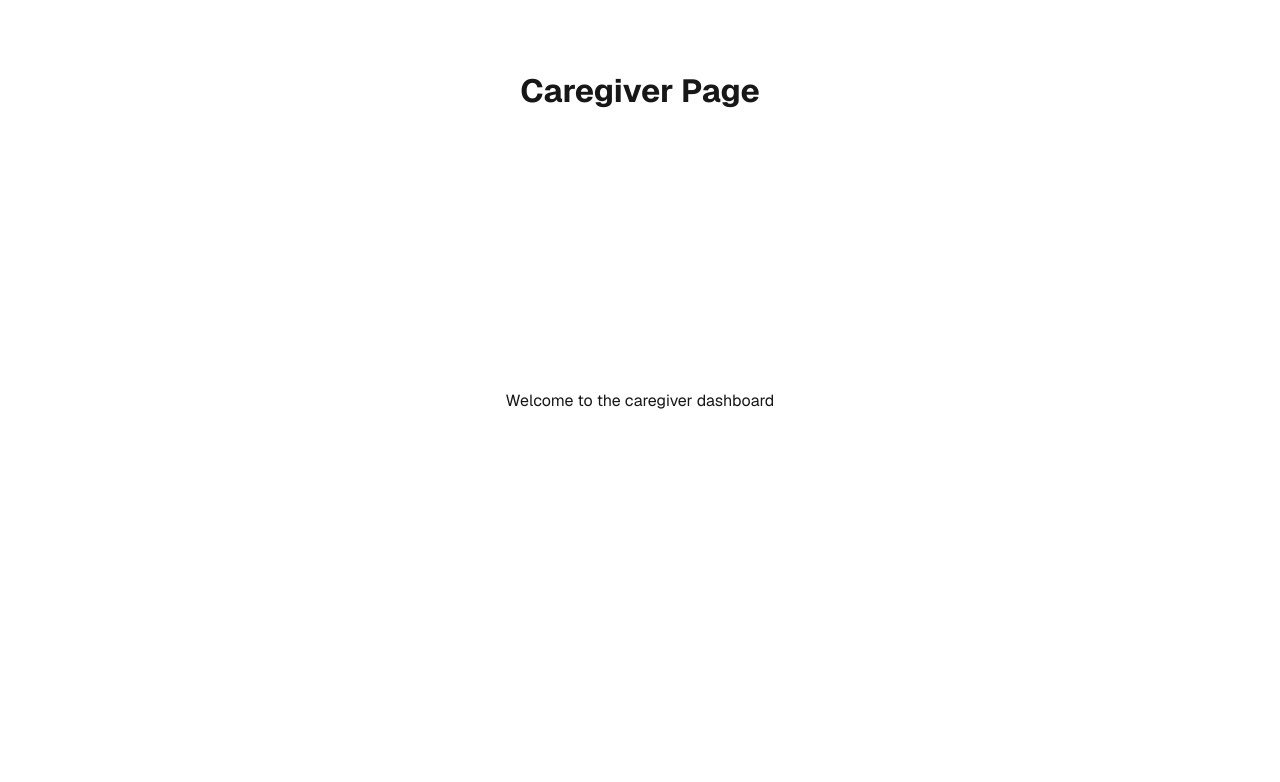
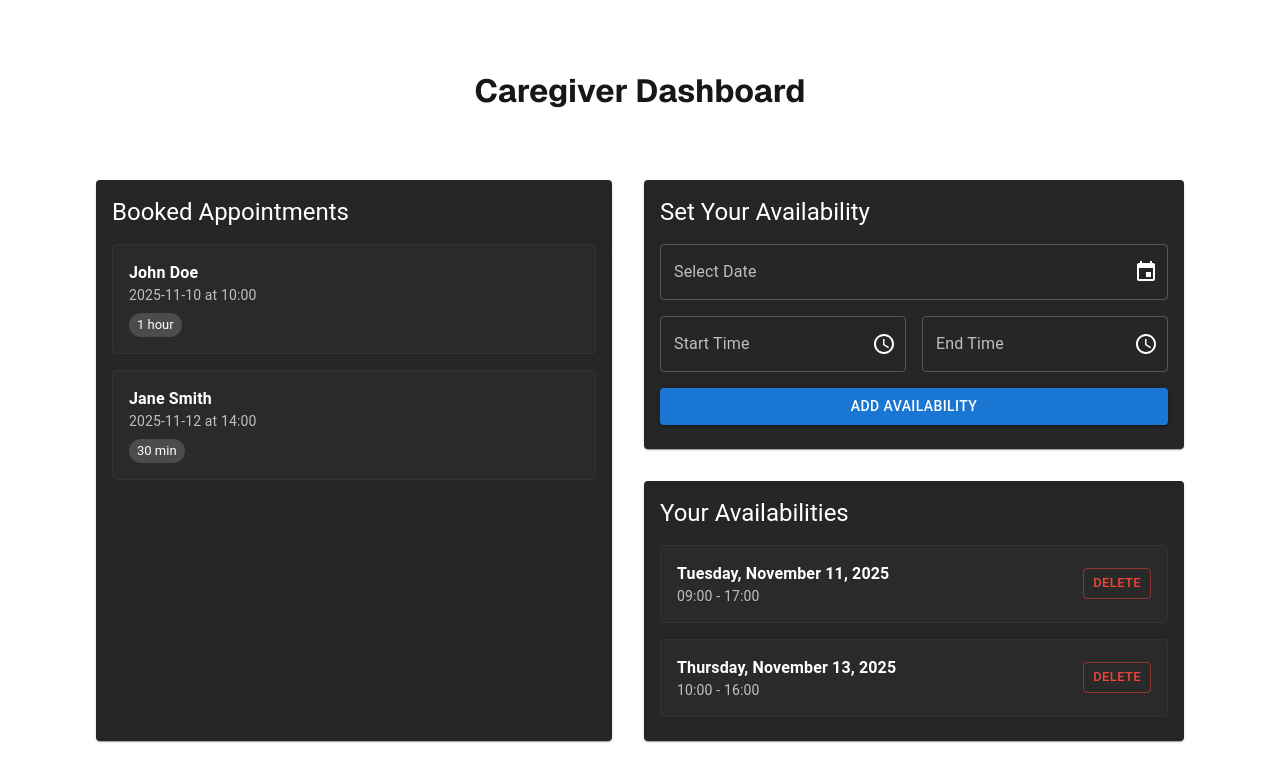
Before and after one commit to likseniets/app-ointment, a Next.js app: page /caregiver in a window 1280 px wide. Shown: the top 782 px of the page. Built offline with nearby package versions, Linux system fonts and the light colour scheme.

Commit message:
added content to caretaker page and updated design on login

```diff
--- a/app/caregiver/page.tsx
+++ b/app/caregiver/page.tsx
@@ -1,10 +1,225 @@
+'use client';
+
+import { useState } from 'react';
 import styles from "../page.module.css";
+import { Button, TextField, Card, CardContent, Typography, Box, Chip, ThemeProvider, createTheme } from '@mui/material';
+import { LocalizationProvider, DatePicker, TimePicker } from '@mui/x-date-pickers';
+import { AdapterDayjs } from '@mui/x-date-pickers/AdapterDayjs';
+import dayjs, { Dayjs } from 'dayjs';
+
+const darkTheme = createTheme({
+  palette: {
+    mode: 'dark',
+    primary: {
+      main: '#1976d2',
+    },
+    background: {
+      default: '#000000',
+      paper: '#1a1a1a',
+    },
+  },
+});
+
+interface Availability {
+  id: string;
+  date: string;
+  startTime: string;
+  endTime: string;
+}
+
+interface Appointment {
+  id: string;
+  clientName: string;
+  date: string;
+  time: string;
+  duration: string;
+}
 
 export default function CaregiverPage() {
+  const [availabilities, setAvailabilities] = useState<Availability[]>([
+    { id: '1', date: '2025-11-11', startTime: '09:00', endTime: '17:00' },
+    { id: '2', date: '2025-11-13', startTime: '10:00', endTime: '16:00' },
+  ]);
+
+  const [appointments, setAppointments] = useState<Appointment[]>([
+    { id: '1', clientName: 'John Doe', date: '2025-11-10', time: '10:00', duration: '1 hour' },
+    { id: '2', clientName: 'Jane Smith', date: '2025-11-12', time: '14:00', duration: '30 min' },
+  ]);
+
+  const [selectedDate, setSelectedDate] = useState<Dayjs | null>(null);
+  const [startTime, setStartTime] = useState<Dayjs | null>(null);
+  const [endTime, setEndTime] = useState<Dayjs | null>(null);
+
+  const handleAddAvailability = () => {
+    if (selectedDate && startTime && endTime) {
+      const availability: Availability = {
+        id: Date.now().toString(),
+        date: selectedDate.format('YYYY-MM-DD'),
+        startTime: startTime.format('HH:mm'),
+        endTime: endTime.format('HH:mm'),
+      };
+      setAvailabilities([...availabilities, availability]);
+      setSelectedDate(null);
+      setStartTime(null);
+      setEndTime(null);
+    }
+  };
+
+  const handleDeleteAvailability = (id: string) => {
+    setAvailabilities(availabilities.filter(a => a.id !== id));
+  };
+
   return (
-    <div className={styles.page}>
-      <h1>Caregiver Page</h1>
-      <p>Welcome to the caregiver dashboard</p>
+    <ThemeProvider theme={darkTheme}>
+      <div className={styles.page}>
+        <h1>Caregiver Dashboard</h1>
+
+        <Box sx={{ display: 'grid', gridTemplateColumns: '1fr 1fr', gap: 4, maxWidth: '1400px', height: '60vh', margin: '0 auto', padding: 2 }}>
+
+          {/* Left Side - Booked Appointments */}
+          <Card sx={{ height: '100%' }}>
+            <CardContent>
+              <Typography variant="h5" gutterBottom>
+                Booked Appointments
+              </Typography>
+              {appointments.length === 0 ? (
+                <Typography color="text.secondary">No appointments booked yet.</Typography>
+            ) : (
+              <Box sx={{ display: 'flex', flexDirection: 'column', gap: 2, mt: 2, overflowY: 'auto' }}>
+                {appointments.map((appointment) => (
+                  <Box
+                    key={appointment.id}
+                    sx={{
+                      display: 'flex',
+                      justifyContent: 'space-between',
+                      alignItems: 'center',
+                      padding: 2,
+                      border: '1px solid #333',
+                      borderRadius: 1,
+                      backgroundColor: '#2a2a2a',
+                    }}
+                  >
+                    <Box>
+                      <Typography variant="body1" fontWeight="bold">
+                        {appointment.clientName}
+                      </Typography>
+                      <Typography variant="body2" color="text.secondary">
+                        {appointment.date} at {appointment.time}
+                      </Typography>
+                      <Chip label={appointment.duration} size="small" sx={{ mt: 1 }} />
+                    </Box>
+                  </Box>
+                ))}
+              </Box>
+            )}
+          </CardContent>
+        </Card>
+
+        {/* Right Side - Availability Management */}
+        <Box sx={{ display: 'flex', flexDirection: 'column', gap: 4, height: '100%' }}>
+          {/* Add Availability Section */}
+          <Card>
+            <CardContent>
+              <Typography variant="h5" gutterBottom>
+                Set Your Availability
+              </Typography>
+              <LocalizationProvider dateAdapter={AdapterDayjs}>
+                <Box sx={{ display: 'flex', flexDirection: 'column', gap: 2, mt: 2 }}>
+                  <DatePicker
+                    label="Select Date"
+                    value={selectedDate}
+                    onChange={(newValue) => setSelectedDate(newValue)}
+                    slotProps={{
+                      textField: {
+                        fullWidth: true,
+                        onClick: (e) => {
+                          e.currentTarget.querySelector('button')?.click();
+                        }
+                      }
+                    }}
+                  />
+                  <Box sx={{ display: 'flex', gap: 2 }}>
+                    <TimePicker
+                      label="Start Time"
+                      value={startTime}
+                      onChange={(newValue) => setStartTime(newValue)}
+                      ampm={false}
+                      slotProps={{
+                        textField: {
+                          fullWidth: true,
+                          onClick: (e) => {
+                            e.currentTarget.querySelector('button')?.click();
+                          }
+                        }
+                      }}
+                    />
+                    <TimePicker
+                      label="End Time"
+                      value={endTime}
+                      onChange={(newValue) => setEndTime(newValue)}
+                      ampm={false}
+                      slotProps={{
+                        textField: {
+                          fullWidth: true,
+                          onClick: (e) => {
+                            e.currentTarget.querySelector('button')?.click();
+                          }
+                        }
+                      }}
+                    />
+                  </Box>
+                  <Button variant="contained" onClick={handleAddAvailability}>
+                    Add Availability
+                  </Button>
+                </Box>
+              </LocalizationProvider>
+            </CardContent>
+          </Card>
+
+          {/* Current Availabilities */}
+          <Card>
+            <CardContent>
+              <Typography variant="h5" gutterBottom>
+                Your Availabilities
+              </Typography>
+              <Box sx={{ display: 'flex', flexDirection: 'column', gap: 2, mt: 2, overflowY: 'auto', height: '100%' }}>
+                {availabilities.map((availability) => (
+                  <Box
+                    key={availability.id}
+                    sx={{
+                      display: 'flex',
+                      justifyContent: 'space-between',
+                      alignItems: 'center',
+                      padding: 2,
+                      border: '1px solid #333',
+                      borderRadius: 1,
+                      backgroundColor: '#2a2a2a',
+                    }}
+                  >
+                  <Box>
+                    <Typography variant="body1" fontWeight="bold">
+                      {dayjs(availability.date).format('dddd, MMMM D, YYYY')}
+                    </Typography>
+                    <Typography variant="body2" color="text.secondary">
+                      {availability.startTime} - {availability.endTime}
+                    </Typography>
+                  </Box>
+                    <Button
+                      variant="outlined"
+                      color="error"
+                      size="small"
+                      onClick={() => handleDeleteAvailability(availability.id)}
+                    >
+                      Delete
+                    </Button>
+                  </Box>
+                ))}
+              </Box>
+            </CardContent>
+          </Card>
+        </Box>
+      </Box>
     </div>
+    </ThemeProvider>
   );
 }
--- /dev/null
+++ b/app/login/styles.module.css
@@ -0,0 +1,20 @@
+.page {
+    display: flex;
+    flex-direction: column;
+    align-items: center;
+    justify-content: center;
+    height: 100vh;
+}
+
+.inputContainer {
+    border: 1px solid #ccc;
+    border-radius: 4px;
+    padding: 40px;
+    width: 500px;
+    height: 400px;
+    margin: 10px 0;
+    display: flex;
+    flex-direction: column;
+    justify-content: space-evenly;
+    background-color: rgb(31, 29, 29);
+}
```
Also changed, not shown: app/login/page.tsx (+30 -48 lines), package.json (+9 -4 lines), 1 other file (tests, documents, lock files or other folders).
